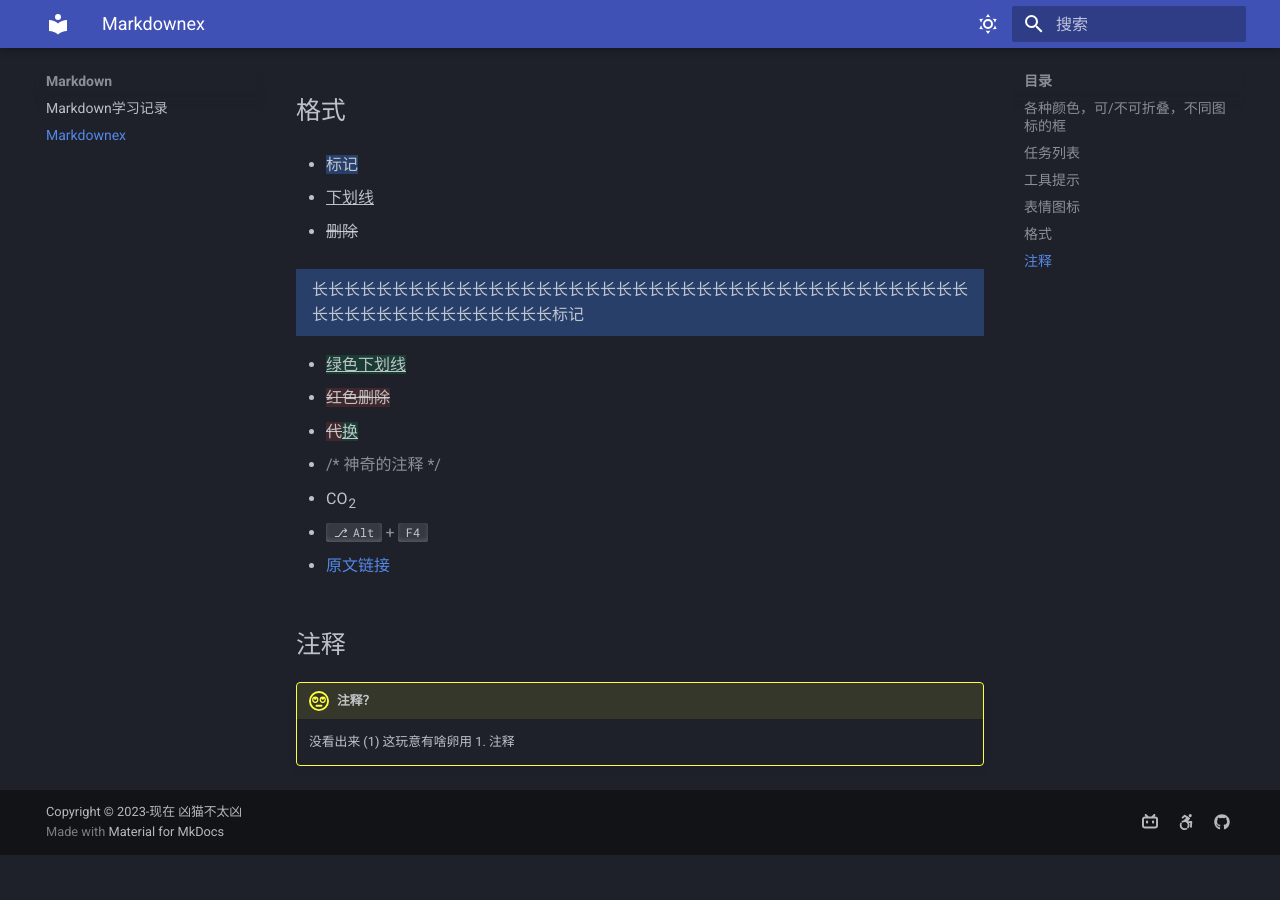
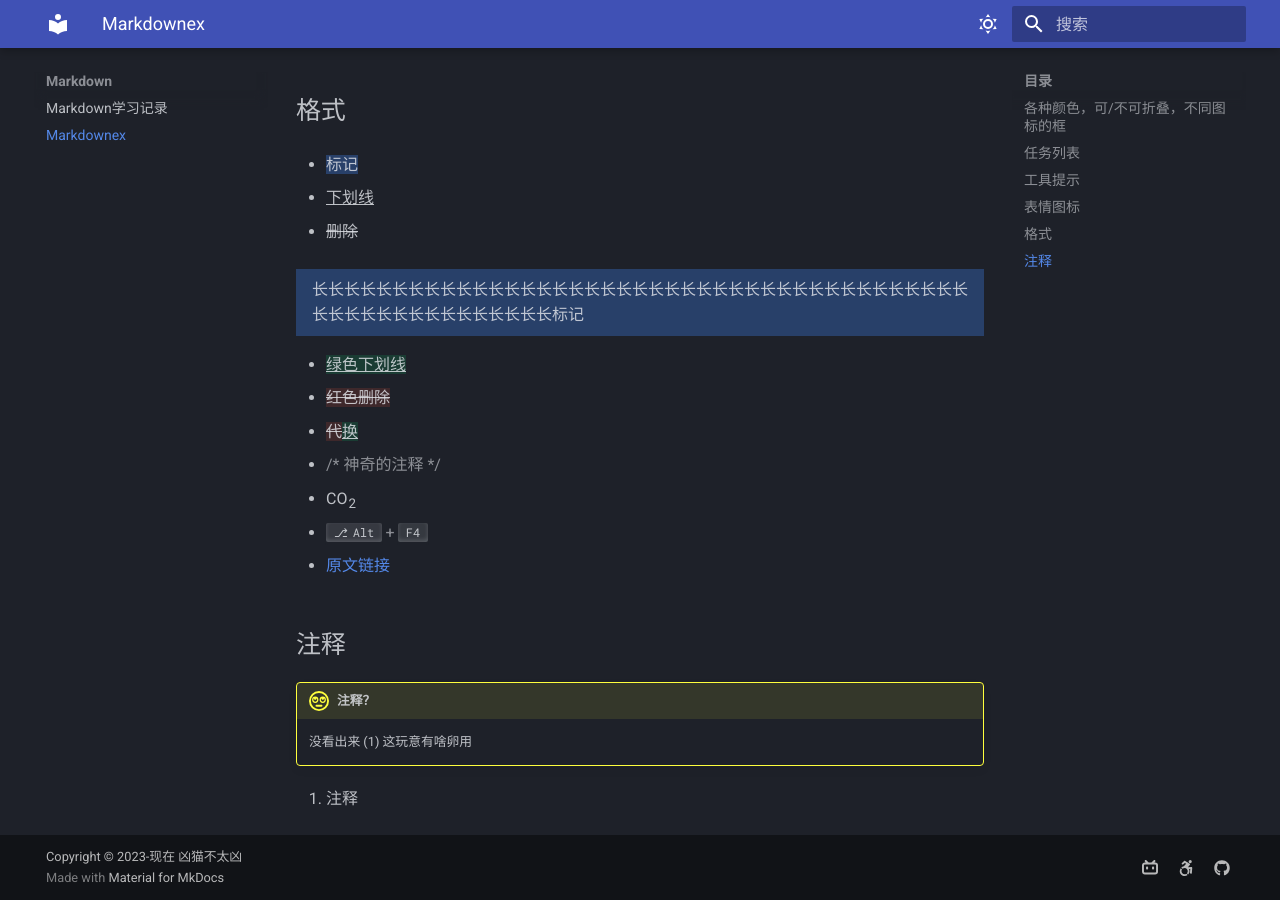
Before and after one commit to Xmbtx/xmbtx-blog, an MkDocs documentation site: the page built from docs/mkd/mkdex.md, in a window 1280 px wide and 900 px high, scrolled down 1961 px. Built offline with MkDocs 1.6.1 and Material for MkDocs 9.7.7, drawn with Linux system fonts in a browser that asks for light colours; emoji names are drawn with the system emoji font; before the commit the page ends 2816 px from its top, so only the background shows below that; some of the changed lines change nothing that is shown.

Commit message:
2023-12-10_00:31:35 update

```diff
--- a/docs/mkd/mkdex.md
+++ b/docs/mkd/mkdex.md
@@ -114,4 +114,5 @@
 !!! fby "注释？"
 
     没看出来 (1) 这玩意有啥卵用
-    1.  注释
+
+1.   注释
--- a/mkdocs.yml
+++ b/mkdocs.yml
@@ -44,7 +44,6 @@ markdown_extensions:
   - pymdownx.snippets: # 术语拓展
       auto_append: # 术语拓展
         - includes/abbreviations.md # 术语拓展
-  - attr_list # 表情图标拓展
   - pymdownx.emoji: # 表情图标拓展
       emoji_index: !!python/name:material.extensions.emoji.twemoji # 表情图标拓展
       emoji_generator: !!python/name:material.extensions.emoji.to_svg # 表情图标拓展
@@ -53,7 +52,6 @@ markdown_extensions:
   - pymdownx.keys # 格式Formatting
   - pymdownx.mark # 格式Formatting
   - pymdownx.tilde # 格式Formatting
-  - attr_list # 注释Annotations
   - md_in_html # 注释Annotations
   - pymdownx.superfences # 注释Annotations
 
```
